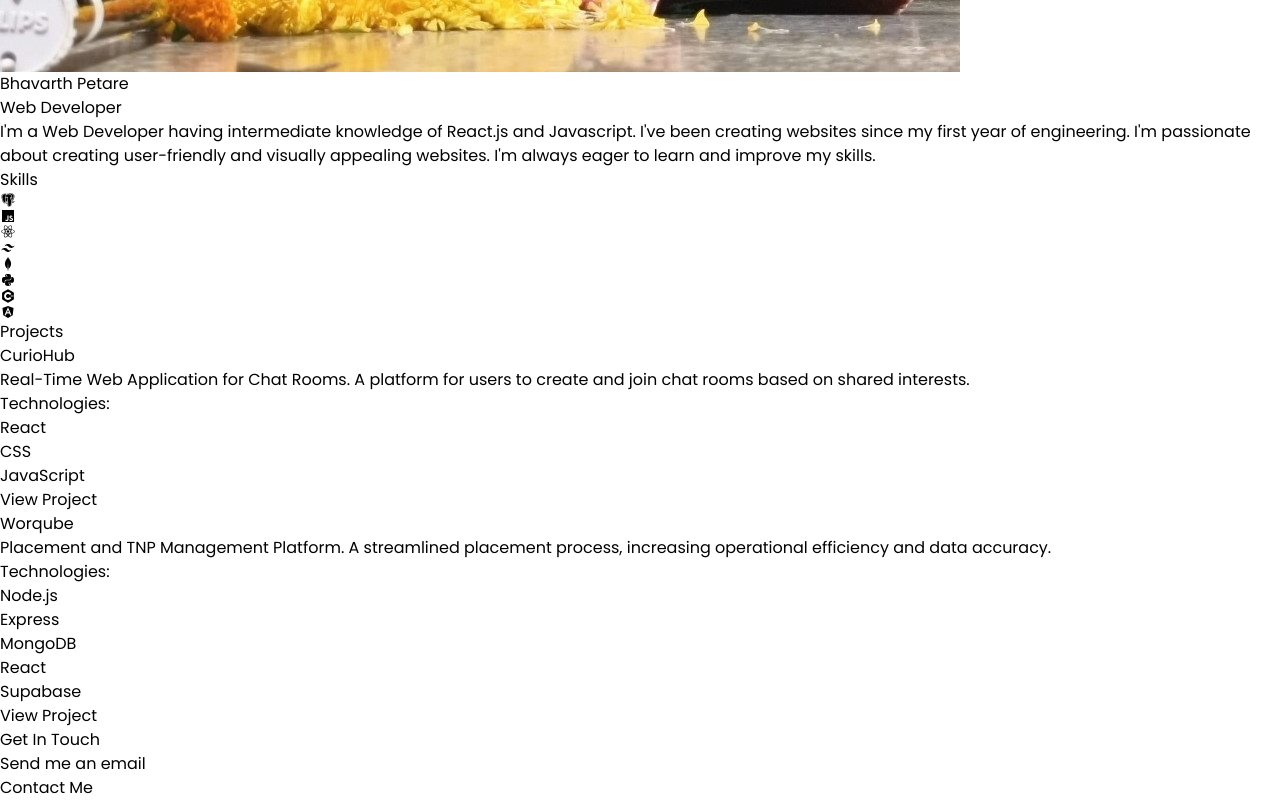
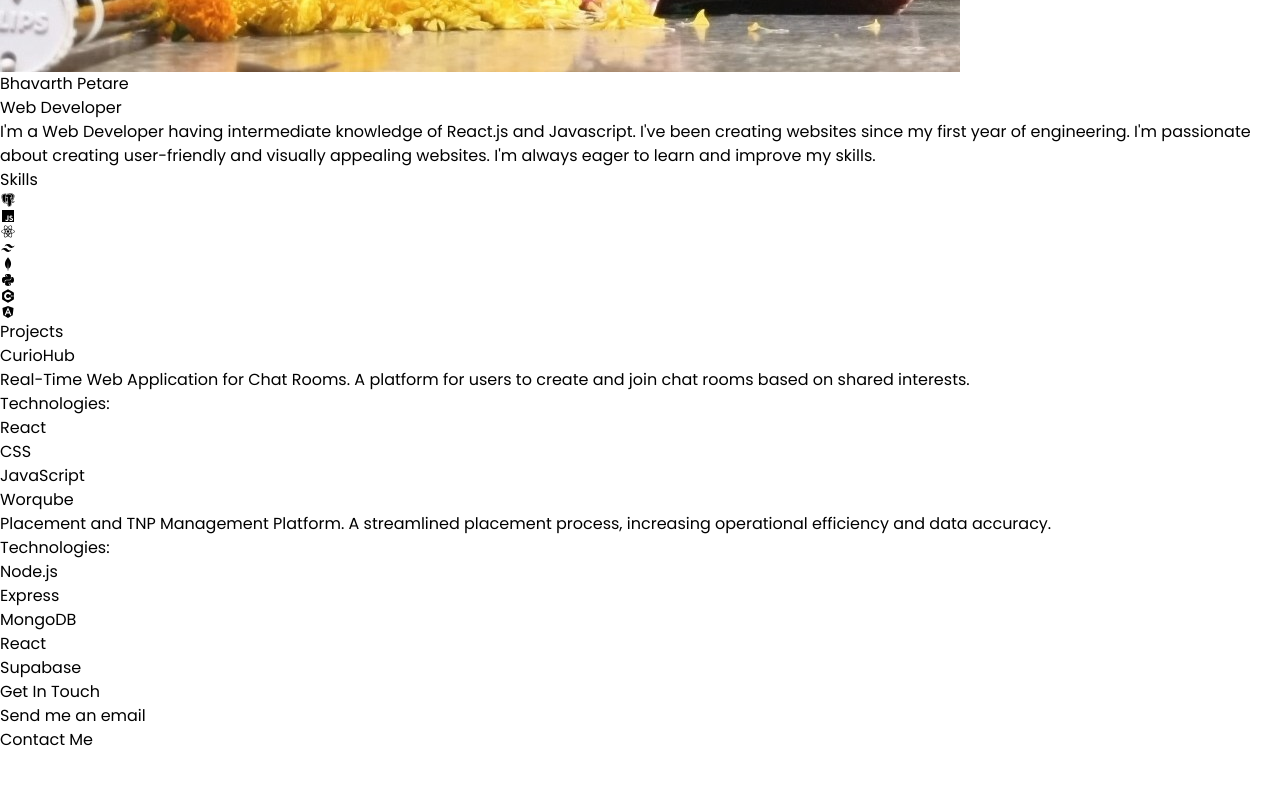
Before and after one commit to BhavarthPetare/BhavarthPetare.github.io, a React (Vite) app: page / in a window 1280 px wide. Shown: the part 1072-1872 px from the top of the page. After the commit the page ends 1824 px from the top, so only its background shows below. Built offline with nearby package versions, Linux system fonts and the light colour scheme.

Commit message:
edited Projects.jsx

```diff
--- a/src/components/Projects.jsx
+++ b/src/components/Projects.jsx
@@ -60,14 +60,6 @@ const Projects = () => {
                 ))}
               </ul>
             </div>
-            <a
-              href={project.link}
-              target="_blank"
-              rel="noopener noreferrer"
-              className="px-5 py-3 m-3 rounded-lg bg-white text-black font-medium hover:bg-slate-400 transition"
-            >
-              View Project
-            </a>
           </motion.div>
         ))}
       </div>
```
